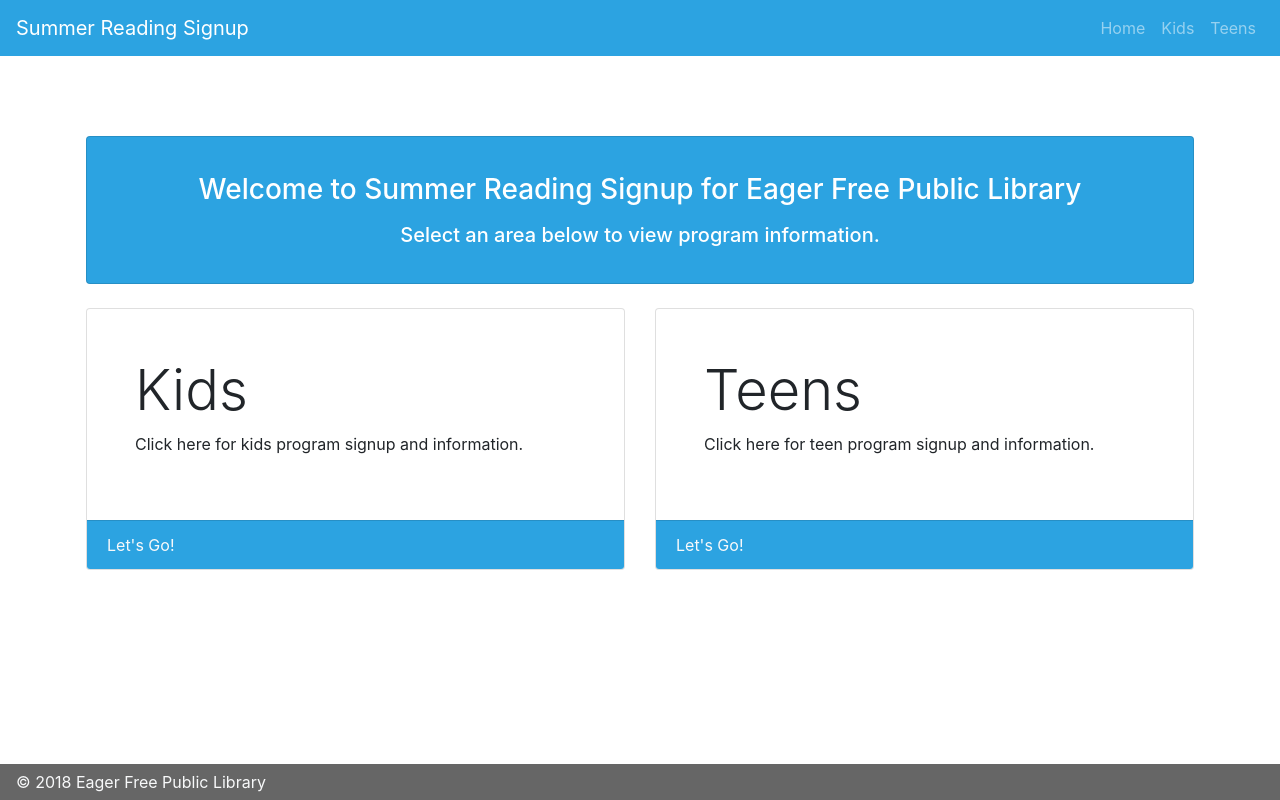
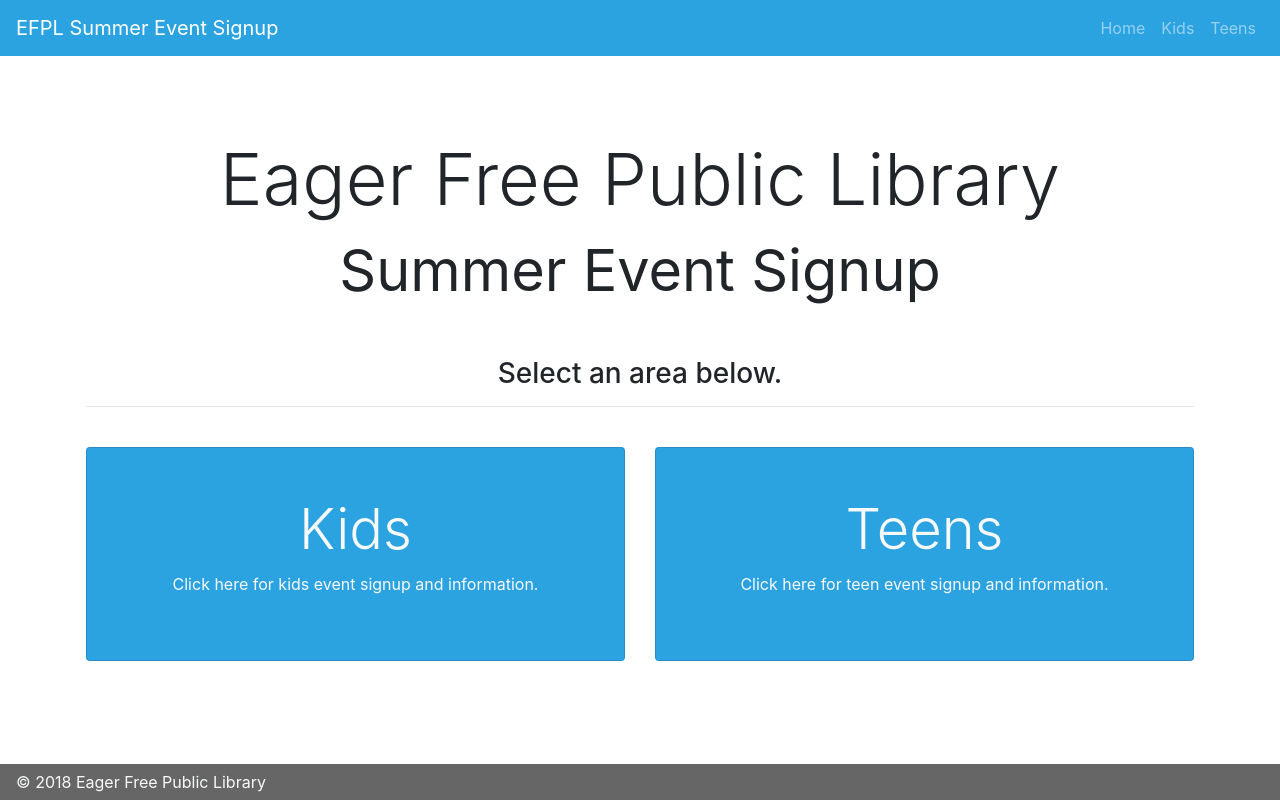
Before and after one commit to joseph-turk/summerreading, a Django app: template app/templates/home/index.html in a window 1280 px wide. Run offline with Django 3.2, Linux system fonts and the light colour scheme; the template is opened without the code that fills it, so the values that code supplies are empty; some libraries are stand-ins or nearby versions.

Commit message:
Change "reading" and "program" to "event"; tweak landing page layout

```diff
--- a/app/templates/home/index.html
+++ b/app/templates/home/index.html
@@ -4,46 +4,35 @@
 
 <div class="row mt-5">
   <div class="col-12 mb-4">
-    <div class="card bg-primary text-white">
-      <div class="card-body">
-        <p class="h3 m-3 text-center">Welcome to Summer Reading Signup for Eager Free Public Library</p>
+    <h2 class="display-3 mb-5 text-center">Eager Free Public Library<br><small>Summer Event Signup</small></h2>
 
-        <p class="h5 m-3 text-center">Select an area below to view program information.</p>
-      </div>
-    </div>
+    <p class="h3 my-3 text-center">Select an area below.</p>
+    <hr>
   </div>
 
   <div class="col-lg">
-    <div class="card h-100">
+    <a href="{% url 'app:kids_home' %}" class="card-link">
+      <div class="card bg-primary text-light text-center h-100">
         <div class="card-body p-5">
           <h3 class="display-4">Kids</h3>
 
-        <p>Click here for kids program signup and information.</p>
+          <p>Click here for kids event signup and information.</p>
 
         </div>
-
-      <a href="{% url 'app:kids_home' %}" class="card-link">
-        <div class="card-footer bg-primary text-light">
-            Let's Go!
       </div>
     </a>
   </div>
-  </div>
 
   <div class="col-lg">
-    <div class="card h-100">
+    <a href="{% url 'app:teens_home' %}" class="card-link">
+      <div class="card bg-primary text-light text-center h-100">
         <div class="card-body p-5">
           <h3 class="display-4">Teens</h3>
 
-        <p>Click here for teen program signup and information.</p>
+          <p>Click here for teen event signup and information.</p>
         </div>
-
-      <a href="{% url 'app:teens_home' %}" class="card-link">
-        <div class="card-footer bg-primary text-light">
-          Let's Go!
       </div>
     </a>
-    </div>
   </div>
 </div>
 
--- a/app/templates/registrations/create.html
+++ b/app/templates/registrations/create.html
@@ -16,7 +16,7 @@
   Register for
   {% if type == 'kids' %} Kids {% endif %}
   {% if type == 'teens' %} Teen {% endif %}
-  Programs
+  Events
 </h1>
 
 <div class="card bg-info text-light mb-5">
@@ -29,7 +29,7 @@
   </div>
 </div>
 
-<h2 class="display-4">Select Programs</h2>
+<h2 class="display-4">Select Events</h2>
 
 <form action="{% url 'app:add_registration' %}" method="post">
   {% csrf_token %}
--- a/app/templates/shared/layout.html
+++ b/app/templates/shared/layout.html
@@ -6,13 +6,13 @@
   <meta charset="UTF-8">
   <meta name="viewport" content="width=device-width, initial-scale=1.0">
   <meta http-equiv="X-UA-Compatible" content="ie=edge">
-  <title>Summer Reading Signup // Home</title>
+  <title>Eager Free Public Library // Summer Event Signup</title>
   <link rel="stylesheet" href="{% static 'shared/styles.min.css' %}">
   <link rel="shortcut icon" href="{% static 'shared/favicon.ico' %}" type="image/x-icon">
 </head>
 <body>
     <nav class="navbar navbar-expand-lg navbar-dark bg-primary fixed-top">
-        <a class="navbar-brand" href="{% url 'app:home' %}">Summer Reading Signup</a>
+        <a class="navbar-brand" href="{% url 'app:home' %}">EFPL Summer Event Signup</a>
         <button class="navbar-toggler" type="button" data-toggle="collapse" data-target="#navbarSupportedContent" aria-controls="navbarSupportedContent" aria-expanded="false" aria-label="Toggle navigation">
           <span class="navbar-toggler-icon"></span>
         </button>
```
Also changed, not shown: app/templates/programs/detail.html (+4 -4 lines), app/urls.py (+5 -5 lines). Lines whose indentation alone changed are shown as unchanged.
